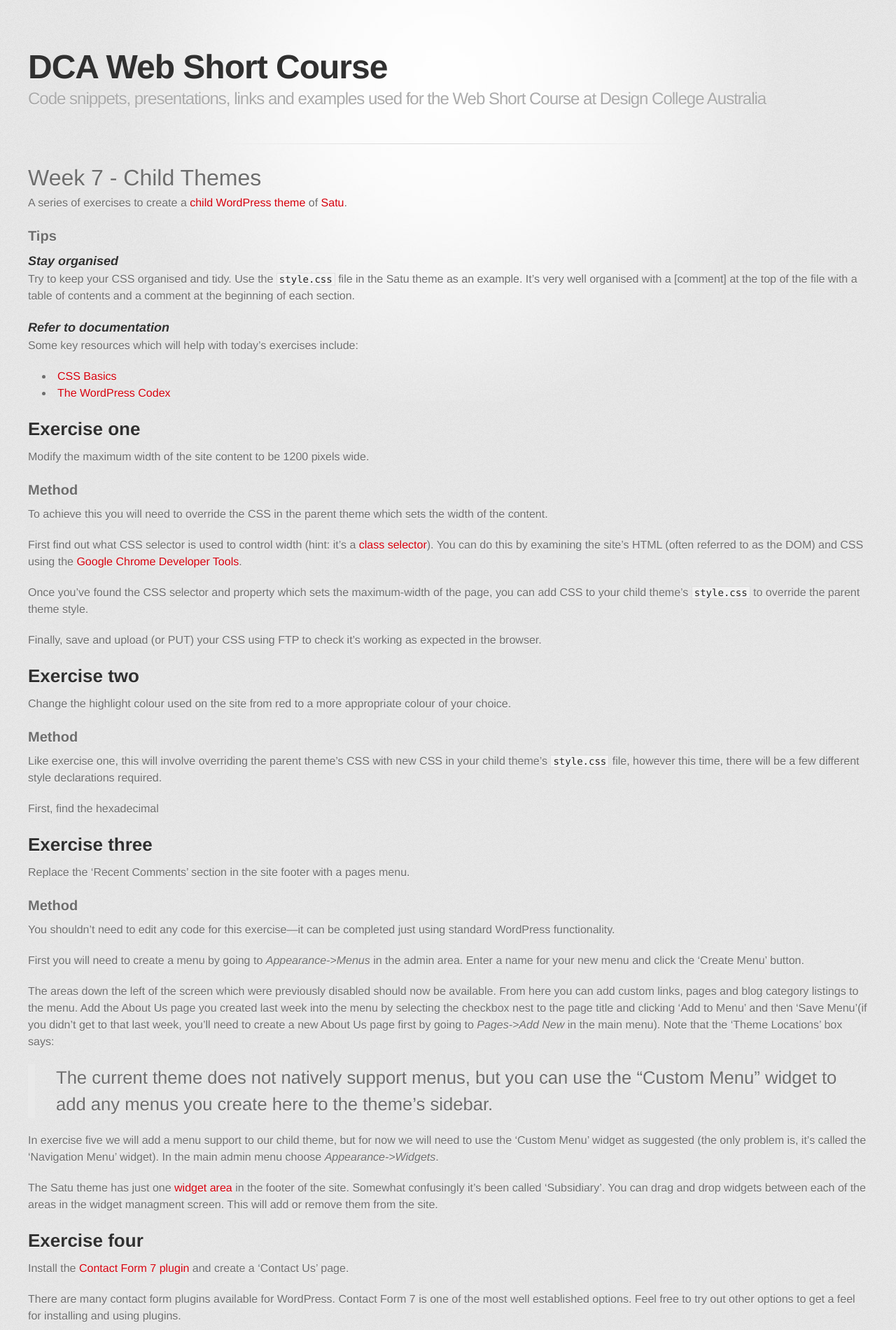
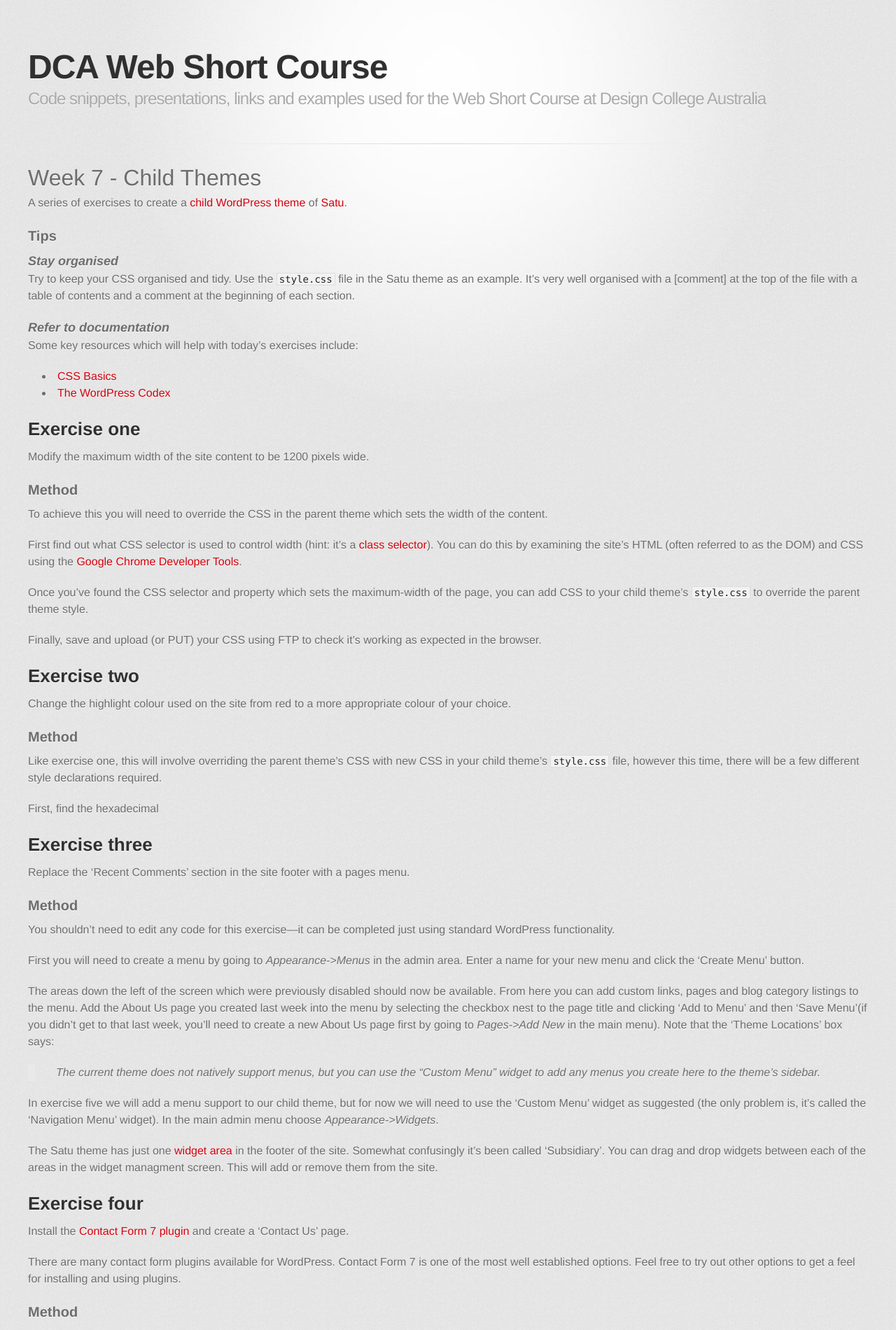
Before and after one commit to drzax/dca-web-short-course, a Jekyll site: the page built from index.md, in a window 1280 px wide. Shown: the top 1901 px of the page at 70% size. Built offline with Jekyll 4.4.1, drawn with Linux system fonts in a browser that asks for light colours; some web fonts are replaced; Markdown is read by kramdown in place of the engine named in the settings.

Commit message:
Style tweaks

```diff
--- a/stylesheets/stylesheet.css
+++ b/stylesheets/stylesheet.css
@@ -260,7 +260,6 @@ h3 {
 
 h4 {
   font-size: 18px;
-  color: #303030;
   font-weight: bold;
   font-style: italic;
 }
@@ -289,7 +288,7 @@ p a {
 }
 
 blockquote {
-  font-size: 1.6em;
+  font-style: italic;
   border-left: 10px solid #e9e9e9;
   margin-bottom: 20px;
   padding: 0 0 0 30px;
```
